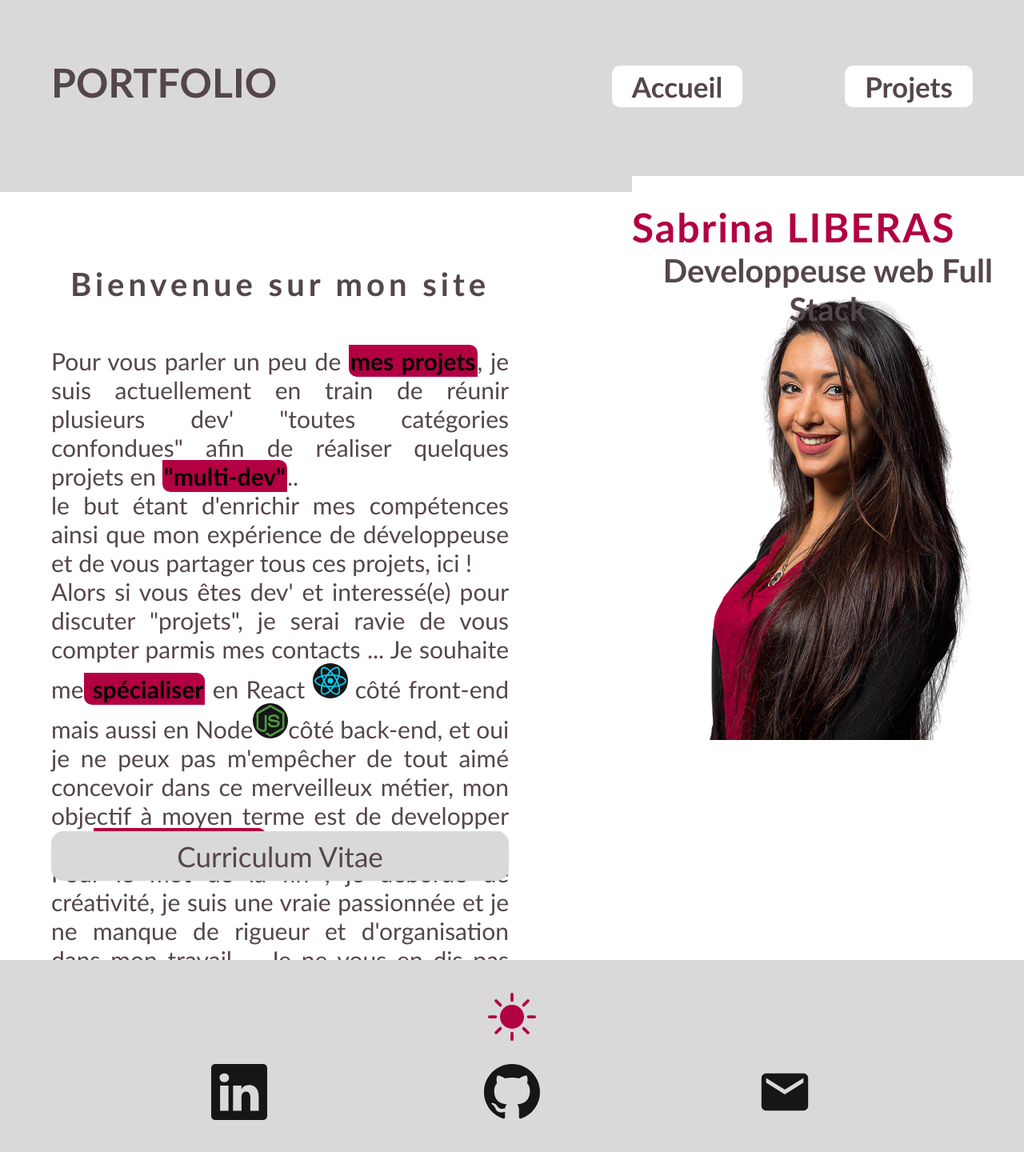
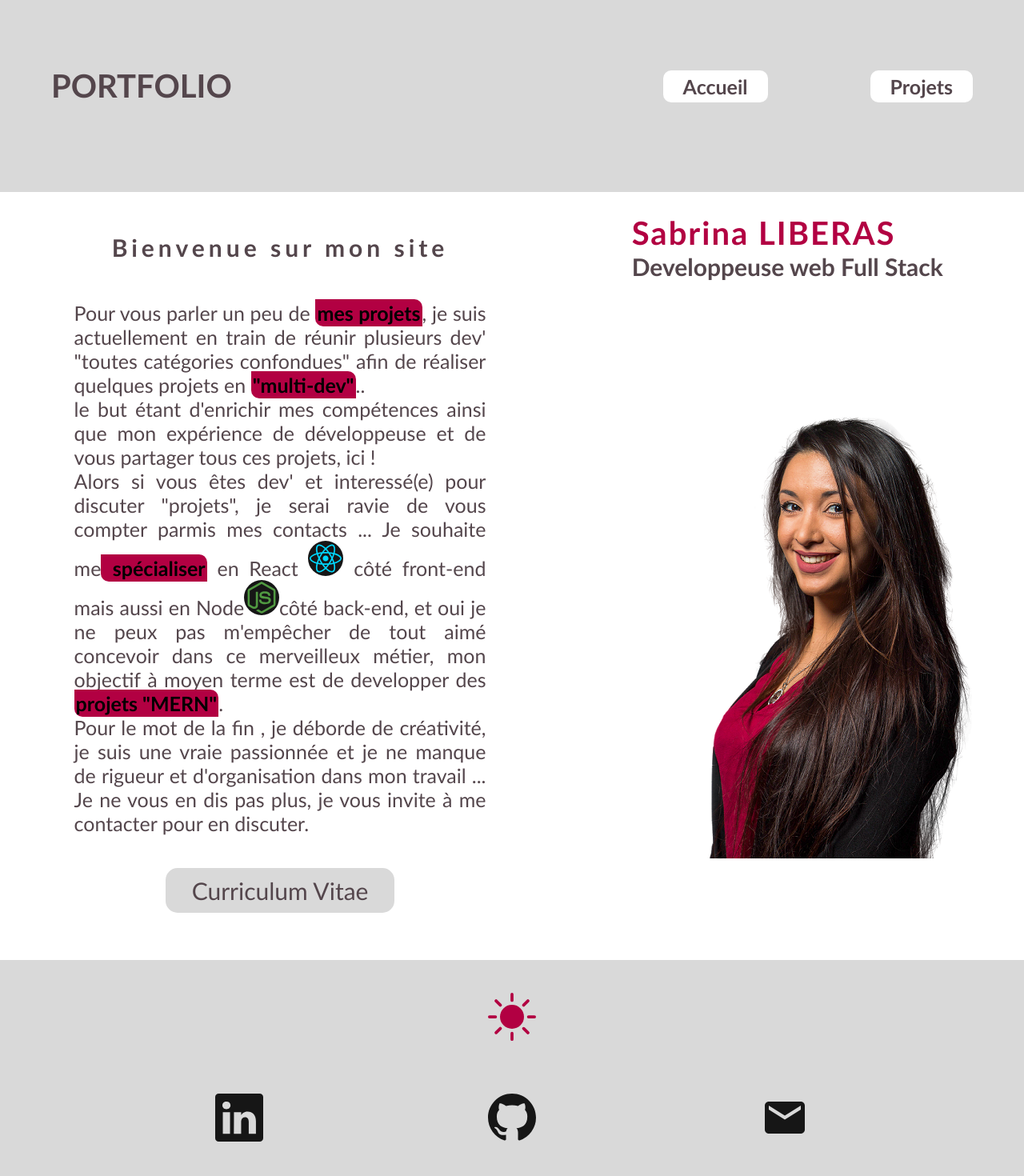
Before and after one commit to SLiberas06/Portfolio, a React (Vite) app: page / in a window 1280 px wide. Shown: the top 1470 px of the page at 80% size. Before the commit the page ends 1440 px from the top, so only its background shows below. Built offline with nearby package versions, Linux system fonts and the light colour scheme.

Commit message:
correction taile écran

```diff
--- a/src/components/Button/index.jsx
+++ b/src/components/Button/index.jsx
@@ -11,10 +11,19 @@ const ButtonWrapper = styled.div`
   padding: 10px 0 10px 0;
   text-align: center;
   border-radius: 15px;
+  @media (min-width: 992px) {
+    width: 50%;
+  }
+  :hover {
+    box-shadow: ${({ theme }) =>
+      theme === 'light'
+        ? `0 0 15px 1px ${Color.backgroundDark}`
+        : `0 0 15px 1px ${Color.backgroundLight}`};
+  }
   a {
     text-decoration: none;
     width: 100%;
-    font-size: ${({ theme }) => (theme === 'light' ? '35px' : '30px')};
+    font-size: ${({ theme }) => (theme === 'light' ? '30px' : '25px')};
     color: ${({ theme }) =>
       theme === 'light' ? Color.primaryLightText : Color.backgroundLight};
   }
--- a/src/components/Footer/index.jsx
+++ b/src/components/Footer/index.jsx
@@ -22,6 +22,9 @@ const FooterStyled = styled.footer`
   justify-content: space-between;
   border-top: ${({ theme }) =>
     theme === 'light' ? 'none' : '2px solid white'};
+  @media (min-width: 922px) {
+    height: 25vh;
+  }
 `
 const NightModeButton = styled.button`
   background-color: transparent;
@@ -68,10 +71,13 @@ const ContactWrapper = styled.div`
   flex-direction: row;
   font-size: 50px;
   justify-content: space-between;
-  color: ${({ theme }) =>
-    theme === 'light' ? Color.backgroundDark : Color.primaryLightText};
+  a {
+    text-decoration: none;
+    color: ${({ theme }) =>
+      theme === 'light' ? Color.backgroundDark : Color.primaryLightText};
+  }
   @media (min-width: 1000px) {
-    font-size: 70px;
+    font-size: 60px;
     justify-content: space-around;
   }
 `
@@ -84,9 +90,15 @@ function Footer() {
         {theme === 'light' ? <Sun /> : <Moon />}
       </NightModeButton>
       <ContactWrapper theme={theme}>
-        <BsLinkedin />
-        <BsGithub />
-        <MdEmail />
+        <a href="https://www.linkedin.com/in/sabrina-liberas-836083198">
+          <BsLinkedin />
+        </a>
+        <a href="https://github.com/SLiberas06">
+          <BsGithub />
+        </a>
+        <a href="mailto:sabrina.liberas@gmail.com">
+          <MdEmail />
+        </a>
       </ContactWrapper>
     </FooterStyled>
   )
--- a/src/components/Header/index.jsx
+++ b/src/components/Header/index.jsx
@@ -17,6 +17,7 @@ const HeaderStyled = styled.header`
   @media (min-width: 992px) {
     flex-direction: row;
     justify-content: space-between;
+    height: 30vh;
   }
   h1 {
     font-size: 30px;
@@ -27,7 +28,7 @@ const HeaderStyled = styled.header`
         : `${Color.backgroundLight}`};
     @media (min-width: 992px) {
       margin-top: 0;
-      font-size: 50px;
+      font-size: 40px;
       margin-left: 5vw;
     }
   }
@@ -66,7 +67,7 @@ const NavLink = styled(Link)`
   }
   @media (min-width: 1000px) {
     margin-top: 0;
-    font-size: 35px;
+    font-size: 25px;
   }
 `
 function Header() {
--- a/src/pages/Accueil/index.jsx
+++ b/src/pages/Accueil/index.jsx
@@ -18,6 +18,7 @@ const HomeWrapper = styled.main`
     flex-direction: row-reverse;
     justify-content: center;
     height: 120vh;
+    margin-top: 0vh;
   }
 `
 const AccueilWrapper = styled.div`
@@ -32,11 +33,12 @@ const AccueilWrapper = styled.div`
     no-repeat;
   background-position: top;
   @media (min-width: 992px) {
+    background-position: center;
     width: 60%;
     align-items: start;
     justify-content: start;
     margin-left: 8vw;
-    height: 1000px;
+    height: 120vh;
   }
 `
 const HomeTitle = styled.h1`
@@ -44,7 +46,7 @@ const HomeTitle = styled.h1`
   color: ${Color.primaryLight};
   margin-bottom: 0;
   @media (min-width: 992px) {
-    font-size: 50px;
+    font-size: 40px;
   }
 `
 const HomeSubtitle = styled.h2`
@@ -54,7 +56,7 @@ const HomeSubtitle = styled.h2`
   color: ${({ theme }) =>
     theme === 'light' ? Color.primaryLightText : Color.backgroundLight};
   @media (min-width: 992px) {
-    font-size: 40px;
+    font-size: 30px;
     width: auto;
   }
 `
@@ -78,10 +80,9 @@ const HomeTexte = styled.p`
   color: ${({ theme }) =>
     theme === 'light' ? Color.primaryLightText : Color.backgroundLight};
   @media (min-width: 992px) {
-    font-size: ${({ theme }) => (theme === 'light' ? `30px` : `25px`)};
-    width: 100%;
+    font-size: ${({ theme }) => (theme === 'light' ? `25px` : `20px`)};
+    width: 90%;
     text-align: justify;
-    height: 70vh;
   }
 `
 const TextTitle = styled.h2`
@@ -93,13 +94,12 @@ const TextTitle = styled.h2`
     theme === 'light' ? Color.primaryLightText : Color.backgroundLight};
   background-color: ${({ theme }) =>
     theme === 'light' ? Color.backgroundLight : Color.primaryLightText};
-
   padding: 3vh 2vw 3vh 2vw;
   border-radius: 15px;
   box-shadow: ${({ theme }) =>
     theme === 'light' ? `none` : `0 0 10px 1px ${Color.backgroundLight}`};
   @media (min-width: 992px) {
-    font-size: 40px;
+    font-size: 30px;
     letter-spacing: 5px;
     padding: 2vh 0 2vh 0;
     background: transparent;
@@ -116,6 +116,7 @@ const TextWrapper = styled.div`
   @media (min-width: 992px) {
     width: 70%;
     // height: 100vh;
+    margin-op: 0;
   }
 `
 const Mark = styled.mark`
```
